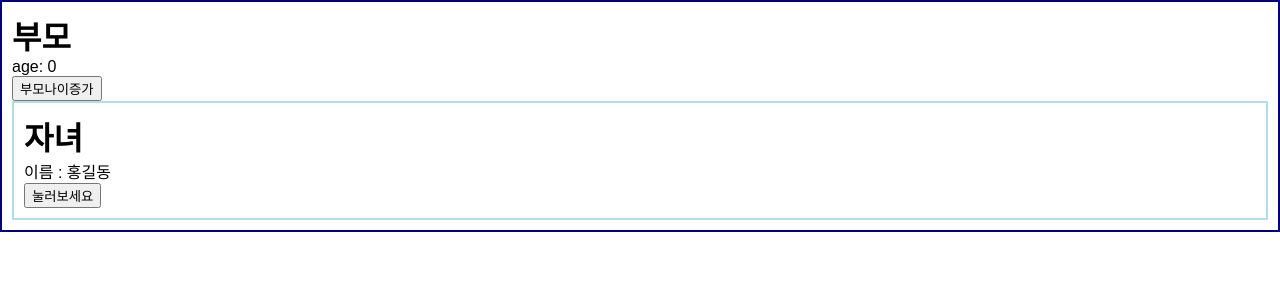
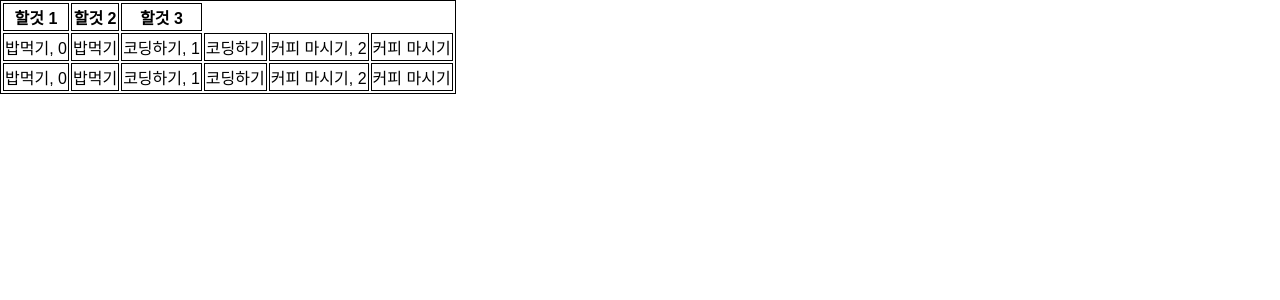
Before and after one commit to Lee-Sang-Beom/study_react_hook, a React (Create React App) app: page / in a window 1280 px wide. Shown: the top 300 px of the page. Built offline with nearby package versions, Linux system fonts and the light colour scheme.

Commit message:
study react.fragment

```diff
--- a/src/App.js
+++ b/src/App.js
@@ -1,55 +1,29 @@
 import logo from "./logo.svg";
 import "./App.css";
 import { useState, useReducer, useEffect, useCallback, useMemo } from "react";
-import Child from "./child";
-
+import "./css/style.css";
+import Component from "./Component";
 function App() {
-  /*
-   react에서, state변경될때마다 렌더링됨.
-   state변경시, app 컴포넌트도 렌더링되고, 그 자식컴포넌트들도 다시 렌더링
-  */
-  const [parentAge, setParentAge] = useState(0);
-
-  /*
-  - obj는 js에서 원시타입이 아님. 변수 안에 메모리주소가 저장되기 때문에
-    렌더링될때마다 app()이 다시 호출되고, 그때마다 변수에는 다른 메모리주소가 저장.
-
-  - 그렇기 때문에 props인 name에 변화가 있다고 판단함 (react.memo의 효과를 얻기 힘듬)
-
-  - obj 자체를 변수에 대입하는 것은 useMemo.
-    함수를 변수에 대입하는 객체의 형식은 useCallback
-
-  const name = useMemo(() => {
-    return {
-      lastName: "홍",
-      firstName: "길동",
-    };
-  }, []);
-  */
-
-  /*
-   - 부모 컴포넌트에서 부모나이증가 버튼을 누르는 행위는 자식컴포넌트에 영향x
-     하지만, 자식컴포넌트의 console.log가 호출되는 것을 보아하니, 자식컴포넌트 재렌더링되는 것을 확인가능
-
-   - 함수 또한 obj이기 때문임. 즉, 부모 컴포넌트의 재렌더링에 따라, tellMe()의 메모리주소가 변경되기 때문에 props가 변화되었다고 인식하는 것임
-   - 함수는 useCallback으로 memorization 가능
-  */
-
-  // const tellMe = () => {console.log('hello')}
-  const tellMe = useCallback(()=>{ return console.log('hello')},[]);
-
-  const incrementParentAge = () => {
-    setParentAge(parentAge + 1);
-  };
-
-  console.log("부모 컴포넌트가 렌더링 되었어요");
 
   return (
-    <div style={{ border: "2px solid navy", padding: "10px" }}>
-      <h1>부모</h1>
-      <p>age: {parentAge}</p>
-      <button onClick={incrementParentAge}>부모나이증가</button>
-      <Child name={'홍길동'} tellMe={tellMe}/>
+    <div className="App">
+      <table>
+        <thead>
+          <tr>
+            <th> 할것 1 </th>
+            <th> 할것 2 </th>
+            <th> 할것 3 </th>
+          </tr>
+        </thead>
+        <tbody>
+          <tr>
+            <Component /> {/*td 태그는 div의 자식이 될 수 없는 문제 발생*/}
+          </tr>
+          <tr>
+            <Component />
+          </tr>
+        </tbody>
+      </table>
     </div>
   );
 }
--- /dev/null
+++ b/src/Component.js
@@ -0,0 +1,19 @@
+import React from "react";
+
+const Component = () =>{
+    const todoList = ['밥먹기', '코딩하기', '커피 마시기']
+    return (
+        <React.Fragment> {/*div로감싸면 문제. React.Fragment를 사용하면, 문제해결*/}
+            {
+                todoList.map((todo, idx)=>(
+                    <React.Fragment key = {idx}> {/* 키를 넣어야한다면, React.Fragment 명시*/}
+                        <td>{todo}, {idx}</td> {/*idx : 배열 인덱스*/}
+                        <td>{todo}</td>
+                    </React.Fragment >
+                ))
+            }
+        </React.Fragment>
+    )
+}
+
+export default Component;
--- /dev/null
+++ b/src/css/style.css
@@ -0,0 +1,7 @@
+table{
+    border: 1px solid black;
+}
+
+td, th{
+    border: 1px solid black;
+}
```
Also changed, not shown: react_fragment.txt (added).
